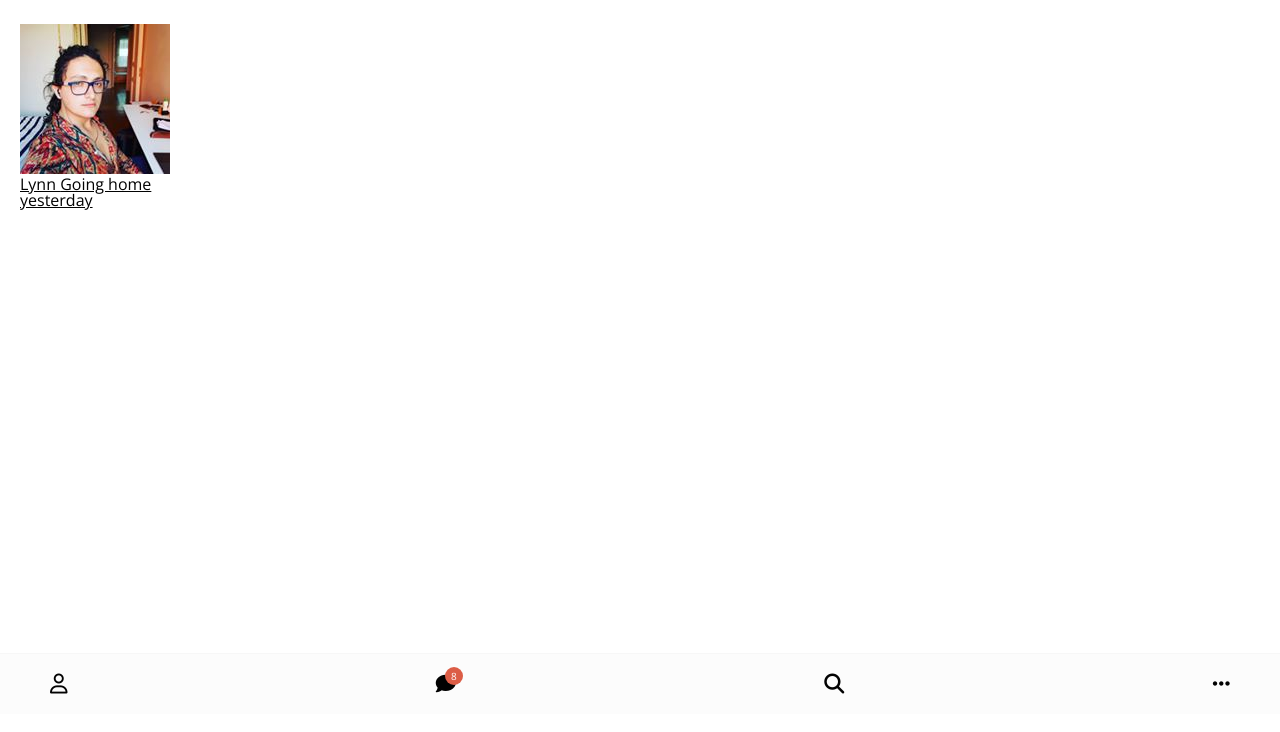
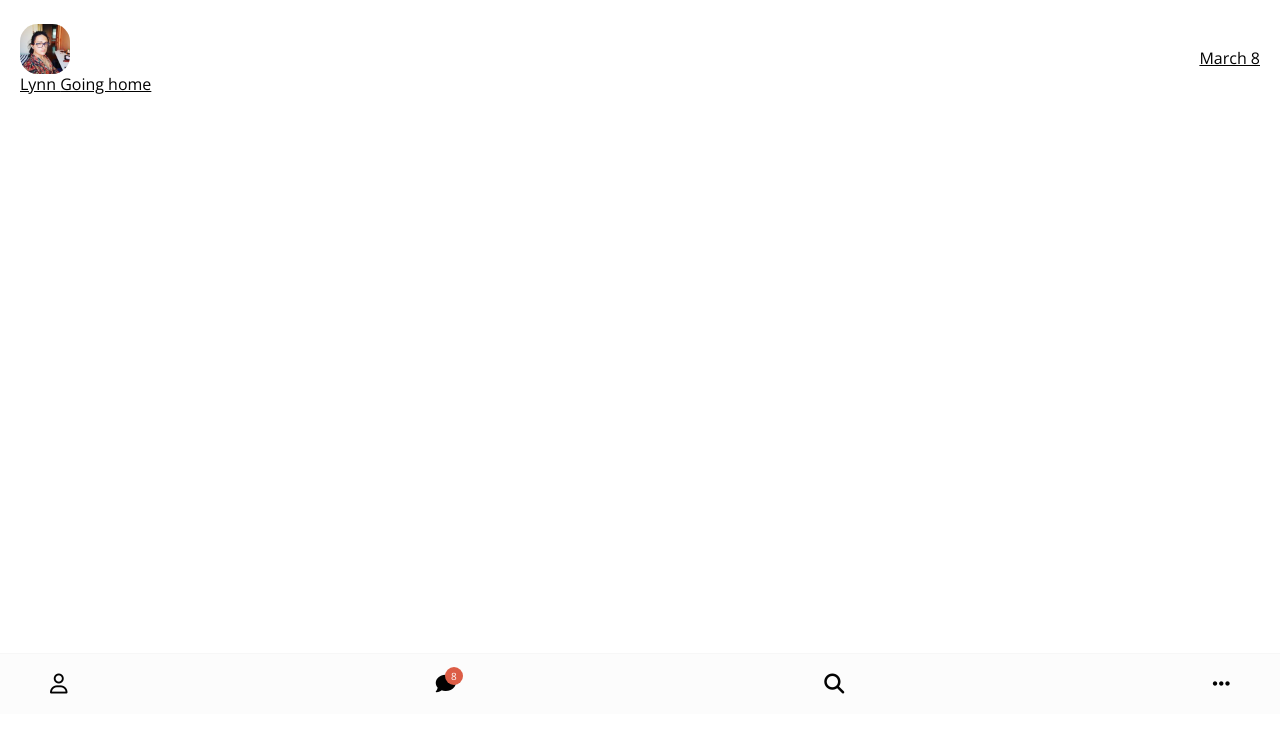
Before and after one commit to linkedfiles/kakao-clone2.0, a plain HTML site: page index.html in a window 1280 px wide. Shown: the part 86-818 px from the top of the page. Drawn offline with nearby package versions, Linux system fonts and the light colour scheme.

Commit message:
edit avatar

```diff
--- /dev/null
+++ b/css/friend.css
@@ -0,0 +1,14 @@
+.friend {
+  display: flex;
+  justify-content: space-between;
+  align-items: center;
+}
+
+.friend .friend__avatar {
+  width: 50px;
+  border-radius: 35%;
+}
+
+.friend__avatar.g-avatar {
+  /* width: 70px; */
+}
--- a/css/styles.css
+++ b/css/styles.css
@@ -3,6 +3,7 @@
 @import "status-bar.css";
 @import "header.css";
 @import "nav-bar.css";
+@import "friend.css";
 
 * {
   box-sizing: border-box; /*이거 뭔지 조사해야됨*/
--- a/index.html
+++ b/index.html
@@ -41,20 +41,26 @@
       <ul class="chats__list">
         <li class="chats__chat chat">
           <a href="chat.html">
-            <div class="chat__column">
-              <img
-                class="chat__avatar g-avatar"
-                src="images\avatar\nicolas.jpg"
-              />
-              <div class="chat__content">
-                <span class="chat__username">
-                  Lynn
+            <div class="chats__chat friend friend--lg">
+              <div class="friend__column">
+                <img
+                  src="images\avatar\nicolas.jpg"
+                  class="g-avatar friend__avatar"
+                />
+                <div class="friend__content">
+                  <span class="friend__name">
+                    Lynn
+                  </span>
+                  <span class="friend__bottom-text">
+                    Going home
+                  </span>
+                </div>
+              </div>
+              <div class="friend__column">
+                <span class="chat__timestamp">
+                  March 8
                 </span>
-                <span class="chat__preview">Going home</span>
               </div>
-            </div>
-            <div class="chat__column">
-              <div class="span chat__timestamp">yesterday</div>
             </div>
           </a>
         </li>
```
